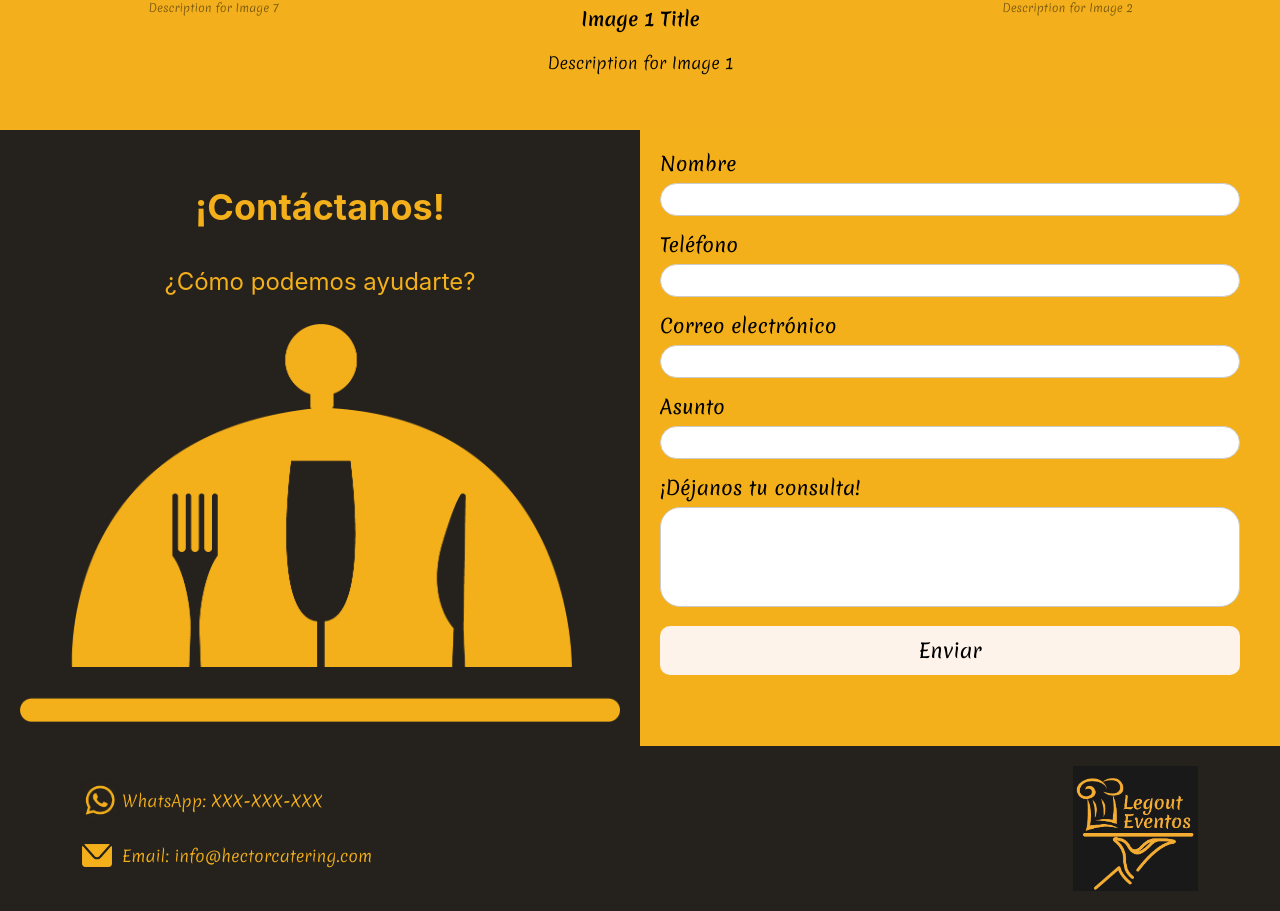
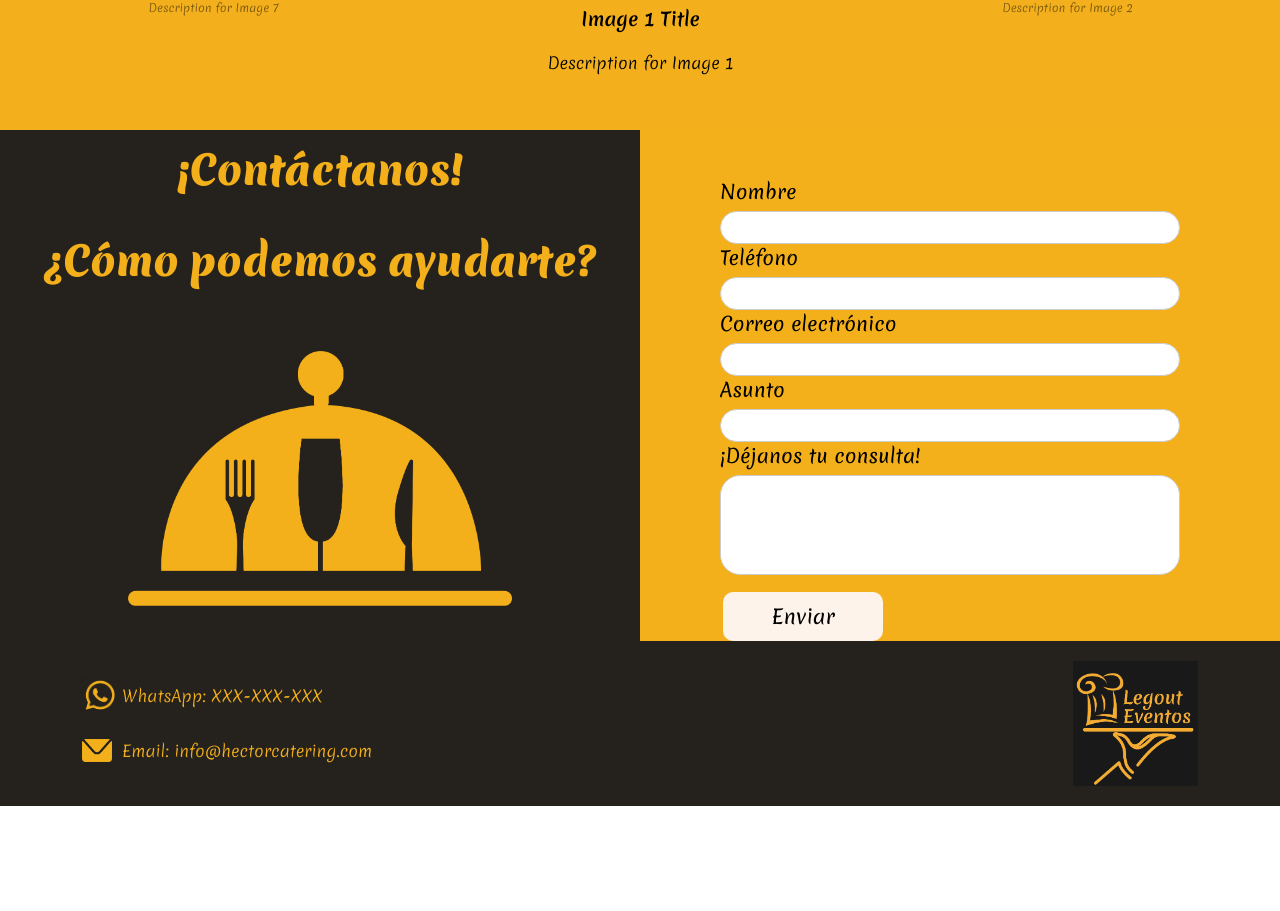
Before and after one commit to Gabrielb-Webdev/Hector-catering, a React (Create React App) app: page / in a window 1280 px wide. Shown: the part 1395-2306 px from the top of the page. After the commit the page ends 2201 px from the top, so only its background shows below. Built offline with nearby package versions, Linux system fonts and the light colour scheme.

Commit message:
1rst Commit

```diff
--- a/src/components/ContactForm.css
+++ b/src/components/ContactForm.css
@@ -3,28 +3,47 @@
 .contact-form {
   display: flex;
   flex-wrap: wrap;
+  flex-direction: column; /* Cambiar la dirección del flexbox a columna */
 }
+
+@media (min-width: 800px) {
+  .contact-form {
+    flex-direction: row; /* Cambiar la dirección del flexbox a fila para dispositivos más grandes */
+  }
+
+  .left-column {
+    order: 1; /* Cambiar el orden de aparición en dispositivos más grandes */
+  }
+
+  .right-column {
+    order: 2; /* Cambiar el orden de aparición en dispositivos más grandes */
+  }
+}
+
+
 
 .left-column {
   flex: 1;
   background-color: #25211d;
   color: #f3b01b;
   text-align: center;
-  padding: 20px;
+  padding: 40px 0 0 0;
 }
 
 .left-column img {
-  max-width: 100%;
+  max-width: 60%;
 }
 
 .right-column {
   flex: 1;
   background-color: #f3b01b;
-  padding: 20px;
+  padding: 3rem 0 0 0;
 }
 
 .form-group {
   margin-bottom: 15px;
+  width: 75%;
+  margin: 0 auto;
 }
 
 label {
@@ -59,6 +78,8 @@ button {
     cursor: pointer;
     font-size: 20px;
     font-family: "Merienda", cursive;
+    margin: 2% 0px 0 13%;
+    width: 25%;
 }
 
 button:hover {
@@ -70,9 +91,48 @@ button:hover {
 }
 
 .left h2 {
-  font-size: 36px;
+    font-size: 3rem;
+    font-family: "Merienda", cursive;
+    font-optical-sizing: auto;
+    font-weight: 900;
+    font-style: normal;
+    line-height: 1px;
 }
 
 .left p {
-  font-size: 24px;
+    font-size: 3rem;
+    font-family: "Merienda", cursive;
+    font-optical-sizing: auto;
+    font-weight: 900;
+    font-style: normal;
+    line-height: 100px;
 }
+
+
+/* Media query para ajustar el tamaño de los elementos en dispositivos más pequeños */
+@media (max-width: 720px) {
+  .left-column h2 {
+    width: 100%; /* Ajustar el ancho al 80% del contenedor */
+    max-width: 80%; /* Establecer un máximo del 80% del contenedor */
+    margin: 0 auto; /* Centrar el elemento en dispositivos más pequeños */
+    font-size: 1.5rem;
+  }
+
+  .left p{
+    font-size: 1rem;
+  }
+}
+
+/* Media query para ajustar el tamaño de los elementos en dispositivos más pequeños */
+@media (max-width: 1280px) {
+  .left-column h2 {
+    width: 100%; /* Ajustar el ancho al 80% del contenedor */
+    max-width: 80%; /* Establecer un máximo del 80% del contenedor */
+    margin: 0 auto; /* Centrar el elemento en dispositivos más pequeños */
+    font-size: 2.5rem;
+  }
+
+  .left p{
+    font-size: 2.5rem;
+  }
+}
```
Lines whose indentation alone changed are shown as unchanged.
